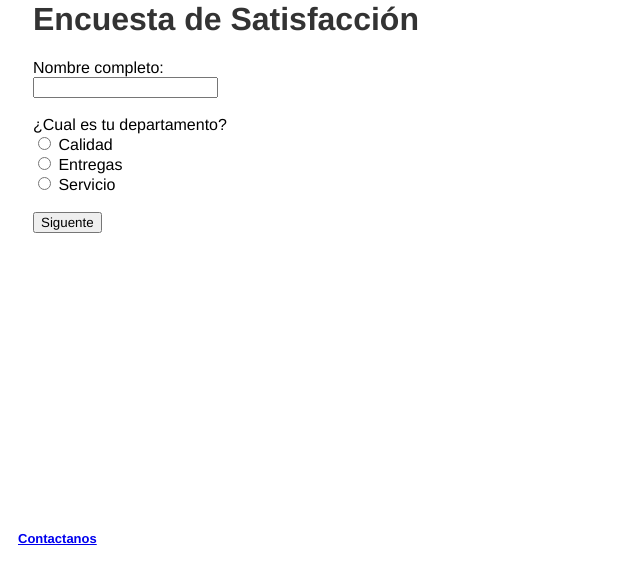
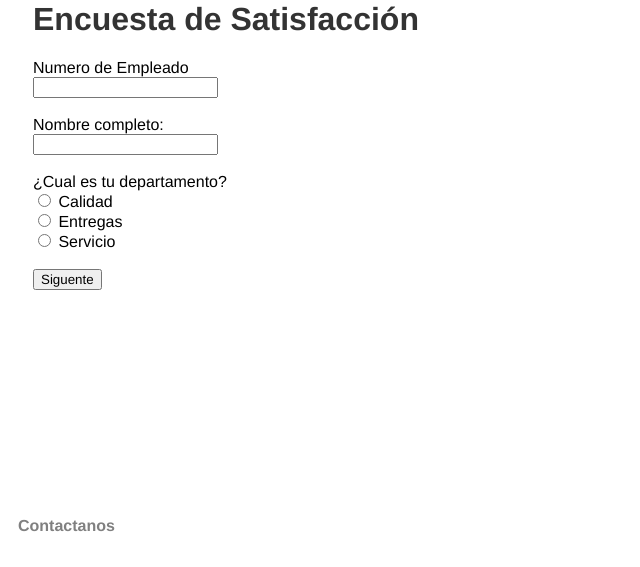
Before and after one commit to tacosderez/proyectosKentek, a Flask app: page / in a window 1280 px wide. Shown: the part 241-808 px from the top of the page, without its empty margins (0-640 px from the left). Run offline with Flask 3, Linux system fonts and the light colour scheme.

Commit message:
added employee, design

```diff
--- a/hello_flask/app.py
+++ b/hello_flask/app.py
@@ -12,9 +12,11 @@ def encuesta():
 
 @app.route('/departamento', methods=['POST'])
 def departamento():
+    employee = request.form['employee']
     nombre = request.form['nombre']
     departamento = request.form['departamento']
 
+    session['employee'] = employee
     session['nombre'] = nombre
     session['departamento'] = departamento
 
@@ -40,11 +42,13 @@ def Servicio():
 
 @app.route('/guardar', methods=['POST'])
 def guardar():
+    employee = request.form.get('employee')
     nombre = request.form.get('nombre')
     departamento = request.form.get('departamento')
     comentarios = request.form.get('comentarios')
 
     data = {
+        'employee':session.get('employee'),
         'nombre':nombre,
         'departamento': departamento,
         'comentarios': comentarios
--- a/hello_flask/static/site.css
+++ b/hello_flask/static/site.css
@@ -47,3 +47,16 @@ html {
     display: flex;
     flex-direction: row;
 }
+
+.fancyLink {
+    font-size: medium;
+    color: grey;
+    text-decoration: none;
+    transition: font-size 0.5s;
+}
+
+.fancyLink:hover {
+    color: blue;
+    font-size: large;
+    text-decoration: underline;
+}
--- a/hello_flask/templates/encuesta.html
+++ b/hello_flask/templates/encuesta.html
@@ -14,6 +14,9 @@
         <div id="container">
             <h1>Encuesta de Satisfacción</h1>
             <form action="/departamento" method="post">
+                <label>Numero de Empleado</label><br>
+                <input type="number" name="employee" value="{{session.get('employee', '') }}" required><br><br>
+
                 <label>Nombre completo:</label><br>
                 <input type="text" name="nombre" value="{{ session.get('nombre', '') }}" required><br><br>
 
@@ -36,7 +39,8 @@
         </div>
     </div>
     <div id="footer">
-        <h2 style="font-size: small;"><a href="https://kentek.com.mx/Es-Mx.html#Contacto" target="_blank" rel="noopener noreferrer">Contactanos</a>
+        <h2>
+            <a href="https://kentek.com.mx/Es-Mx.html#Contacto" target="_blank" rel="noopener noreferrer" class="fancyLink">Contactanos</a>
         </h2>
     </div>
 </body>
```
